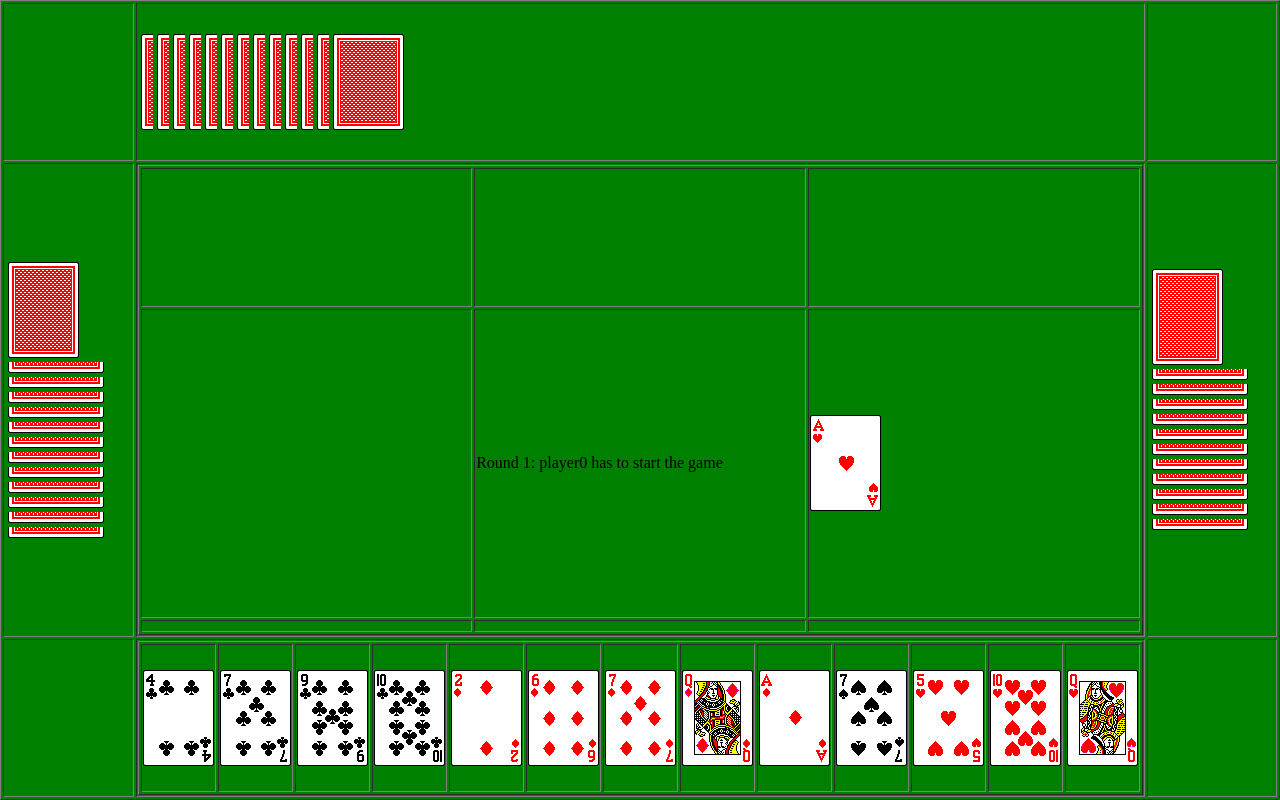
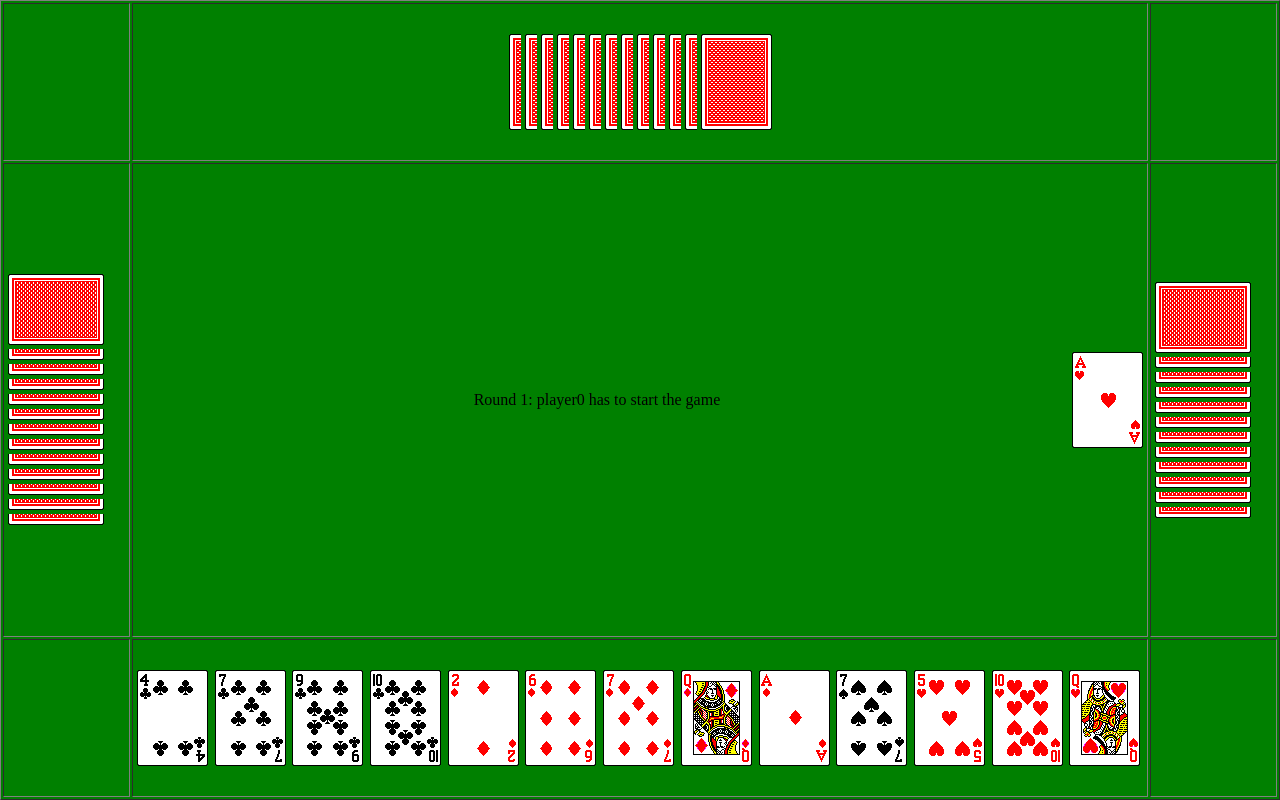
Before and after one commit to thomasjasheen/Game, a plain HTML site: page Game.html in a window 1280 px wide. Drawn offline with Linux system fonts and the light colour scheme.

Commit message:
UI changes and better next player selection algo

```diff
--- a/Game.html
+++ b/Game.html
@@ -10,8 +10,8 @@
 <body onload="deal()">
 <table style="height:100%;width:100%; position: absolute; top: 0; bottom: 0; left: 0; right: 0;" border="1">
 	<tr style="height: 20%;">
-		<td style="width: 25%;"></td>
-		<td style="width: 50%;" >
+		<td style="width: 10%;"></td>
+		<td style="width: 80%;"    align="middle">
 
 		<table id="player2">
 			<tr id="player2tr"></tr>
@@ -20,7 +20,7 @@
 
 
 		</td>
-		<td style="width: 25%;"></td>
+		<td style="width: 10%;"></td>
 	</tr>
 	<tr  style="height: 60%;">
 		<td>
@@ -32,20 +32,22 @@
 		</td>
 		<td>
 
-		<table border="1" id="deck" width="100%" height="100%">
+		<table border="0" id="deck" width="100%" height="100%">
 			<tr height="30%">
 				<td width="30%"></td>
-				<td class="card"><img id="player2deckcard" align="middle"/></td>
+				<td class="card"  align="middle">
+			    	<img id="player2deckcard" align="middle"/>
+				</td>
 				<td width="30%"></td>
 			</tr>
 			<tr>
-				<td class="card" width="30%"><img id="player1deckcard"/> </td>
+				<td class="card" width="30%" align="left"><img id="player1deckcard" align="left"/> </td>
 				<td id="comment"></td>
-				<td class="card" width="30%"><img id="player3deckcard"/></td>
+				<td class="card" width="30%" align="right"><img id="player3deckcard" align="right"/></td>
 			</tr>
-			<tr>
+			<tr height="30%">
 				<td></td>
-				<td class="card" width="30%"><img id="player0deckcard" align="middle"/></td>
+				<td class="card" width="30%"  align="middle"><img id="player0deckcard" align="middle"/></td>
 				<td></td>
 			</tr>
 		</table>
@@ -61,7 +63,7 @@
 	<tr  style="height: 20%;">
 		<td></td>
 		<td>
-		<table id="player0" border="1" width="100%" height="100%">
+		<table id="player0" border="0" width="100%" height="100%"   align="middle">
 			<tr id="player0tr"></tr>
 		</table>
 
--- a/Sample.js
+++ b/Sample.js
@@ -275,7 +275,13 @@ function NoOfPlayersCurrentlyPlaying()
 function findNextPlayerBasedOnCurrentPlayer(player)
 {
 	var index = playerobj.indexOf(player);
-	nextPlayer=playerobj[(index+1)%playerobj.length];
+	var nxtPlayer;
+	nxtPlayer=playerobj[(index+1)%playerobj.length];
+	if (nxtPlayer.isPlayerEmpty())
+	{
+		nxtPlayer=findNextPlayerBasedOnCurrentPlayer(nxtPlayer);
+	}
+	return nxtPlayer;
 }
 
 function findPlayerObjBasedOnName(playerName)
@@ -520,7 +526,7 @@ function userinterface()
 		}
  	    else if(i==0)
 		{
-			txt="cards/b2fv.gif";
+			txt="cards/b2fh.gif";
 		}
  	    else
 		{
@@ -570,7 +576,7 @@ function userinterface()
 		}
  	    else if(i==0)
 		{
-			txt="cards/b2fv.gif";
+			txt="cards/b2fh.gif";
 		}
 	    else
 		{
@@ -643,7 +649,7 @@ function ondeck(child,deck){
 
 	var parent=document.getElementById("player0tr");
 	parent.removeChild(child);
-	findNextPlayerBasedOnCurrentPlayer(nextPlayer);
+	nextPlayer=findNextPlayerBasedOnCurrentPlayer(nextPlayer);
 
 }
 // Putting card on deck for computer players i.e. player 1-3
@@ -689,7 +695,7 @@ function startgame()
 	}
 	nextPlayer = findPlayerObjBasedOnName(starter);
 	nextPlayer.putCard(allcards[i].type,allcards[i].value);
-	findNextPlayerBasedOnCurrentPlayer(nextPlayer);
+	nextPlayer=findNextPlayerBasedOnCurrentPlayer(nextPlayer);
 	userinterface();
 	callBackVariable = setInterval(continueGame, delay);
 }
@@ -745,12 +751,12 @@ function continueGame(){
 	//no need to process further if current Player is user
 	if (nextPlayer.name !=  playerNames[0])
 	{
-		findNextPlayerBasedOnCurrentPlayer(nextPlayer);
+		nextPlayer=findNextPlayerBasedOnCurrentPlayer(nextPlayer);
 	}
 	else if ((nextPlayer.name ==  playerNames[0]) &&
 	         (nextPlayer.isPlayerEmpty()))
 	{
-		 findNextPlayerBasedOnCurrentPlayer(nextPlayer);
+		 nextPlayer=findNextPlayerBasedOnCurrentPlayer(nextPlayer);
 	}
 	if (gameFinished == 1)
 		return;
```
